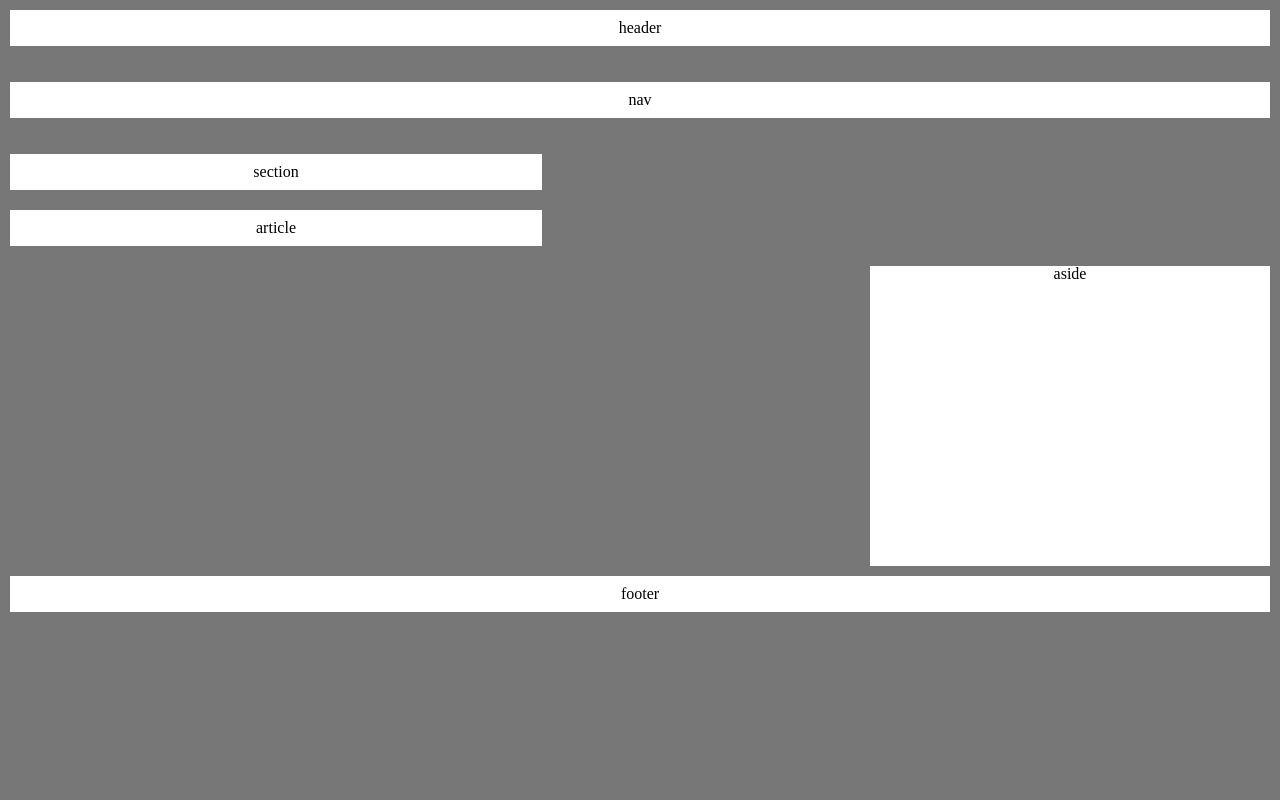
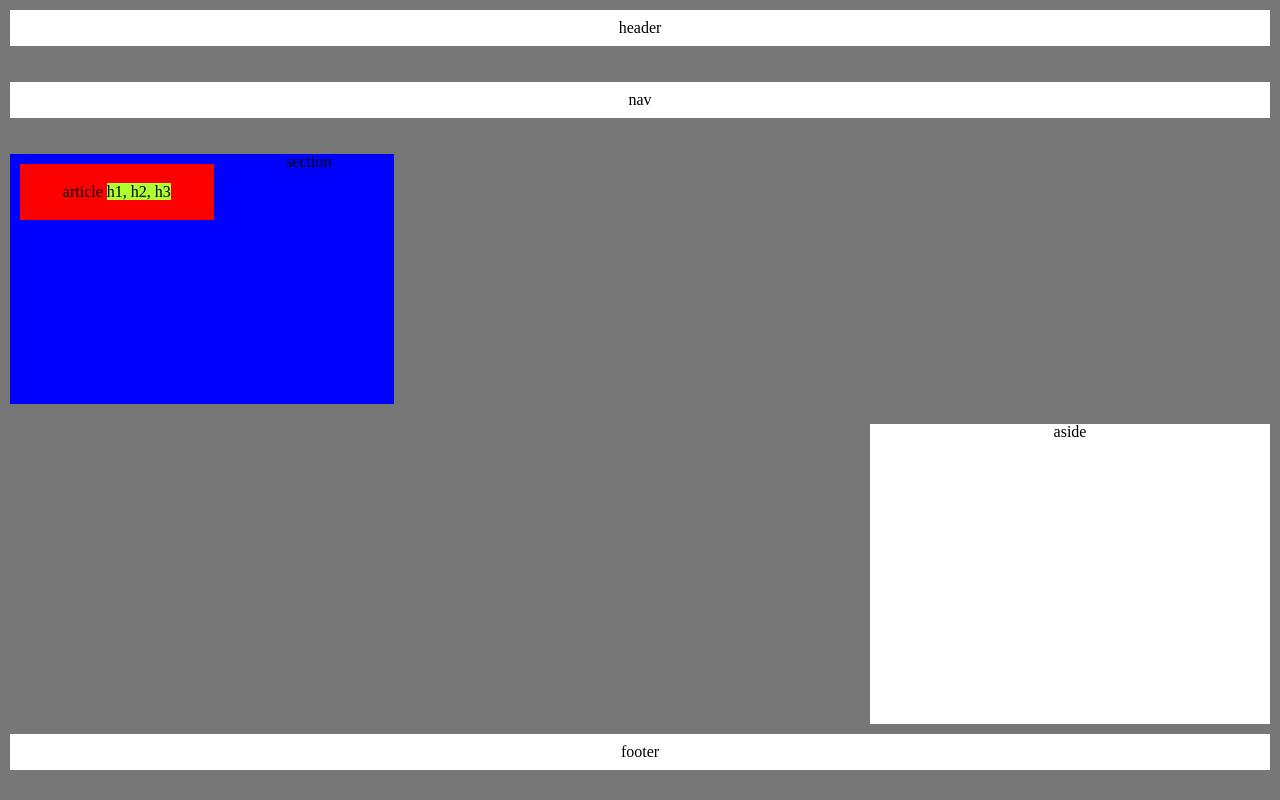
Before and after one commit to BrianElliston/HW-Wireframe, a plain HTML site: page index.html in a window 1280 px wide. Drawn offline with Linux system fonts and the light colour scheme.

Commit message:
thursday push

```diff
--- a/index.html
+++ b/index.html
@@ -27,12 +27,12 @@
     <nav id="nav1">nav</nav>
 
 <br>
-    <section id="section1">section</section>
+    <section id="section1">section
+        <article id="article1">article
+            <h id="h1">h1, h2, h3</h>
 
-    <br>
-
-    <article id="article1">article</article>
-
+        </article>
+    </section>
     <br>
 
 
--- a/style.css
+++ b/style.css
@@ -50,10 +50,10 @@ header  {
       #section1  {
 
 
-            background: white;
-            padding: 10px;
+            background: blue;
+            width: 30%;
+            height: 250px;
             text-align: center;
-            width: 	40%;
 
 
               float: left;
@@ -64,8 +64,8 @@ header  {
              #article1  {
 
                     clear: both;
-                    background: white;
-                    padding: 10px;
+                    background: red;
+                    padding: 20px;
                     text-align: center;
                     width: 	40%;
 
@@ -95,3 +95,9 @@ header  {
     margin: 10px;
     text-align: center;
 }
+
+
+#h1 {
+
+    background: greenyellow
+}
```
Also changed, not shown: Easier-Layout.png (added), 1 other file.
